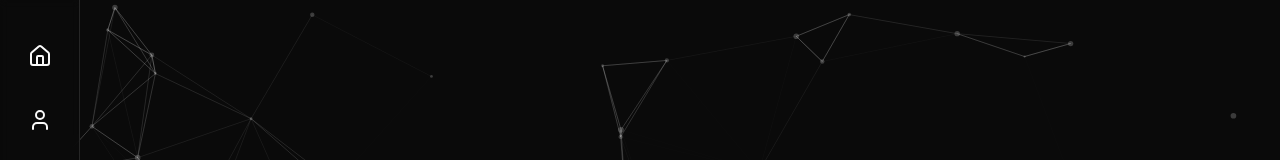
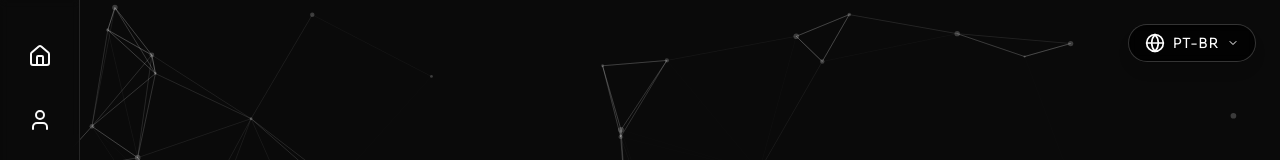
Before and after one commit to LuisMFG/portfolio_celo, a Next.js app: page /pt-BR in a window 1280 px wide. Shown: the top 160 px of the page. Built offline with nearby package versions, Linux system fonts and the light colour scheme.

Commit message:
[IMP] implementei o botao de troca de idioma

```diff
--- a/package.json
+++ b/package.json
@@ -72,7 +72,8 @@
     "typescript": "5.2.2",
     "typewriter-effect": "^2.21.0",
     "vaul": "^0.9.9",
-    "zod": "^3.23.8"
+    "zod": "^3.23.8",
+    "zustand": "^5.0.5"
   },
   "devDependencies": {
     "@types/d3-array": "^3.2.1",
--- a/src/app/[locale]/page.tsx
+++ b/src/app/[locale]/page.tsx
@@ -1,7 +1,6 @@
 // src/app/[locale]/page.tsx
 "use client";
 
-import { useTranslations } from "next-intl";
 import { useEffect, useState } from "react";
 import { LoadingScreen } from "@/src/components/loadingscreen";
 import { Sidebar } from "@/src/components/sidebar";
@@ -11,14 +10,25 @@ import { AboutSection } from "@/src/components/sections/about-section";
 import { SkillsSection } from "@/src/components/sections/skills-section";
 import { ExperienceSection } from "@/src/components/sections/experience-section";
 import { ProjectsSection } from "@/src/components/sections/projects-section";
+import { LanguageSwitcher } from '@/src/components/sections/locale-switcher';
 
 export default function Home() {
-  const [loading, setLoading] = useState(true);
+  const [loading, setLoading] = useState(() => {
+    if (typeof window === "undefined") return false;
+    // se já teve loader nessa sessão, não mostra de novo
+    return !sessionStorage.getItem("hasShownLoading");
+  });
 
   useEffect(() => {
-    const timer = setTimeout(() => setLoading(false), 2000);
+    if (!loading) return;
+
+    const timer = setTimeout(() => {
+      setLoading(false);
+      sessionStorage.setItem("hasShownLoading", "true");
+    }, 2000);
+
     return () => clearTimeout(timer);
-  }, []);
+  }, [loading]);
 
   if (loading) return <LoadingScreen />;
 
@@ -26,6 +36,7 @@ export default function Home() {
     <main className="min-h-screen bg-background text-foreground">
       <ParticlesBackground />
       <Sidebar />
+      <LanguageSwitcher />
 
       <div className="pl-16 md:pl-20 h-screen overflow-y-auto snap-y snap-mandatory scroll-smooth">
         <HeroSection />
--- a/src/app/layout.tsx
+++ b/src/app/layout.tsx
@@ -3,6 +3,8 @@ import type { Metadata } from "next";
 import { Sora } from "next/font/google";
 import { ThemeProvider } from "@/src/components/theme-provider";
 import { Toaster } from "@/src/components/ui/toaster";
+
+
 
 const sora = Sora({
   subsets: ["latin"],
--- /dev/null
+++ b/src/components/sections/locale-switcher.tsx
@@ -0,0 +1,128 @@
+'use client';
+
+import { motion } from 'framer-motion';
+import { usePathname, useRouter } from 'next/navigation';
+import { useLocale } from 'next-intl';
+import { useState } from 'react';
+
+export function LanguageSwitcher() {
+  const router = useRouter();
+  const pathname = usePathname();
+  const locale = useLocale();
+  const [isHovered, setIsHovered] = useState(false);
+
+  const toggleLanguage = () => {
+    const newLocale = locale === 'pt-BR' ? 'en' : 'pt-BR';
+    const newPath = pathname.replace(`/${locale}`, `/${newLocale}`);
+    router.push(newPath);
+  };
+
+  return (
+    <motion.div
+      className="fixed top-6 right-6 z-50"
+      initial={{ opacity: 0, scale: 0.8 }}
+      animate={{ opacity: 1, scale: 1 }}
+      transition={{ duration: 0.3 }}
+    >
+      <motion.button
+        onClick={toggleLanguage}
+        onMouseEnter={() => setIsHovered(true)}
+        onMouseLeave={() => setIsHovered(false)}
+        className="group relative flex items-center gap-2 bg-black/80 backdrop-blur-sm border border-white/20 rounded-full px-4 py-2 text-white hover:bg-white/10 transition-all duration-300 shadow-lg hover:shadow-xl"
+        whileHover={{ scale: 1.05 }}
+        whileTap={{ scale: 0.95 }}
+      >
+        {/* Ícone do globo */}
+        <motion.div
+          animate={{ rotate: isHovered ? 360 : 0 }}
+          transition={{ duration: 0.5 }}
+          className="w-5 h-5"
+        >
+          <svg
+            viewBox="0 0 24 24"
+            fill="none"
+            stroke="currentColor"
+            strokeWidth="2"
+            strokeLinecap="round"
+            strokeLinejoin="round"
+            className="w-full h-full"
+          >
+            <circle cx="12" cy="12" r="10" />
+            <path d="M12 2a14.5 14.5 0 0 0 0 20 14.5 14.5 0 0 0 0-20" />
+            <path d="M2 12h20" />
+          </svg>
+        </motion.div>
+
+        {/* Texto do idioma atual */}
+        <span className="text-sm font-medium uppercase tracking-wider">
+          {locale === 'pt-BR' ? 'PT-BR' : 'EN'}
+        </span>
+
+        {/* Seta indicativa */}
+        <motion.div
+          animate={{ rotate: isHovered ? 180 : 0 }}
+          transition={{ duration: 0.3 }}
+          className="w-3 h-3"
+        >
+          <svg
+            viewBox="0 0 24 24"
+            fill="none"
+            stroke="currentColor"
+            strokeWidth="2"
+            strokeLinecap="round"
+            strokeLinejoin="round"
+            className="w-full h-full"
+          >
+            <path d="M6 9l6 6 6-6" />
+          </svg>
+        </motion.div>
+
+        {/* Tooltip */}
+        <motion.div
+          initial={{ opacity: 0, y: -10 }}
+          animate={{
+            opacity: isHovered ? 1 : 0,
+            y: isHovered ? -8 : -10
+          }}
+          transition={{ duration: 0.2 }}
+          className="absolute -top-12 left-1/2 transform -translate-x-1/2 bg-black/90 text-white text-xs px-3 py-1 rounded-md whitespace-nowrap pointer-events-none"
+        >
+          {locale === 'pt-BR' ? 'Switch to English' : 'Mudar para Português'}
+          <div className="absolute top-full left-1/2 transform -translate-x-1/2 border-4 border-transparent border-t-black/90"></div>
+        </motion.div>
+      </motion.button>
+
+      {/* Efeito de partículas no hover */}
+      {isHovered && (
+        <motion.div
+          initial={{ opacity: 0 }}
+          animate={{ opacity: 1 }}
+          exit={{ opacity: 0 }}
+          className="absolute inset-0 pointer-events-none"
+        >
+          {[...Array(6)].map((_, i) => (
+            <motion.div
+              key={i}
+              className="absolute w-1 h-1 bg-white/60 rounded-full"
+              initial={{
+                x: 20,
+                y: 15,
+                opacity: 0
+              }}
+              animate={{
+                x: 20 + Math.cos(i * 60 * Math.PI / 180) * 30,
+                y: 15 + Math.sin(i * 60 * Math.PI / 180) * 30,
+                opacity: [0, 1, 0]
+              }}
+              transition={{
+                duration: 1,
+                repeat: Infinity,
+                delay: i * 0.1
+              }}
+            />
+          ))}
+        </motion.div>
+      )}
+    </motion.div>
+  );
+}
--- a/src/i18n/request.ts
+++ b/src/i18n/request.ts
@@ -1,12 +1,12 @@
-// src/i18n/request.ts
+
 import { getRequestConfig } from "next-intl/server";
 import { hasLocale } from "next-intl";
 import { routing } from "./routing";
 
 export default getRequestConfig(async ({ requestLocale }) => {
-  const requested = await requestLocale;       // string | undefined
+  const requested = await requestLocale;
 
-  // Se não vier nada ou vier algo inválido, cai no defaultLocale
+
   if (!requested || !hasLocale(routing.locales, requested)) {
     return {
       locale: routing.defaultLocale,
@@ -14,7 +14,6 @@ export default getRequestConfig(async ({ requestLocale }) => {
     };
   }
 
-  // Aqui o TS já sabe que `requested` é string
   return {
     locale: requested,
     messages: (await import(`../../messages/${requested}.json`)).default
```
Also changed, not shown: messages/en.json (+30 -29 lines), 1 other file (tests, documents, lock files or other folders).
